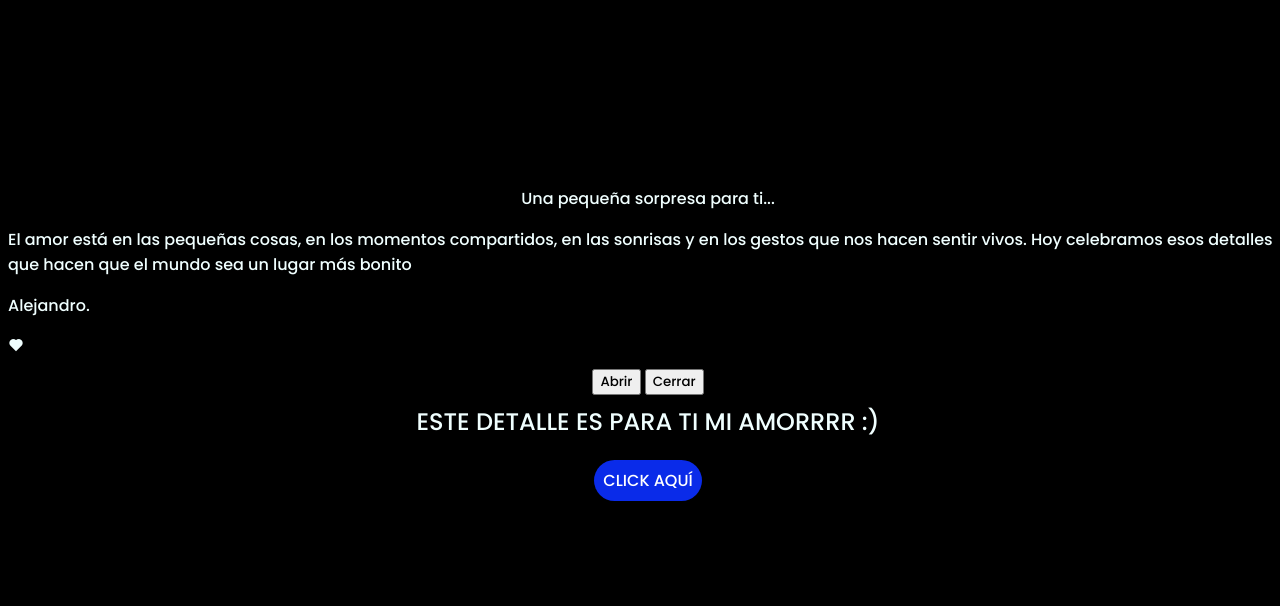
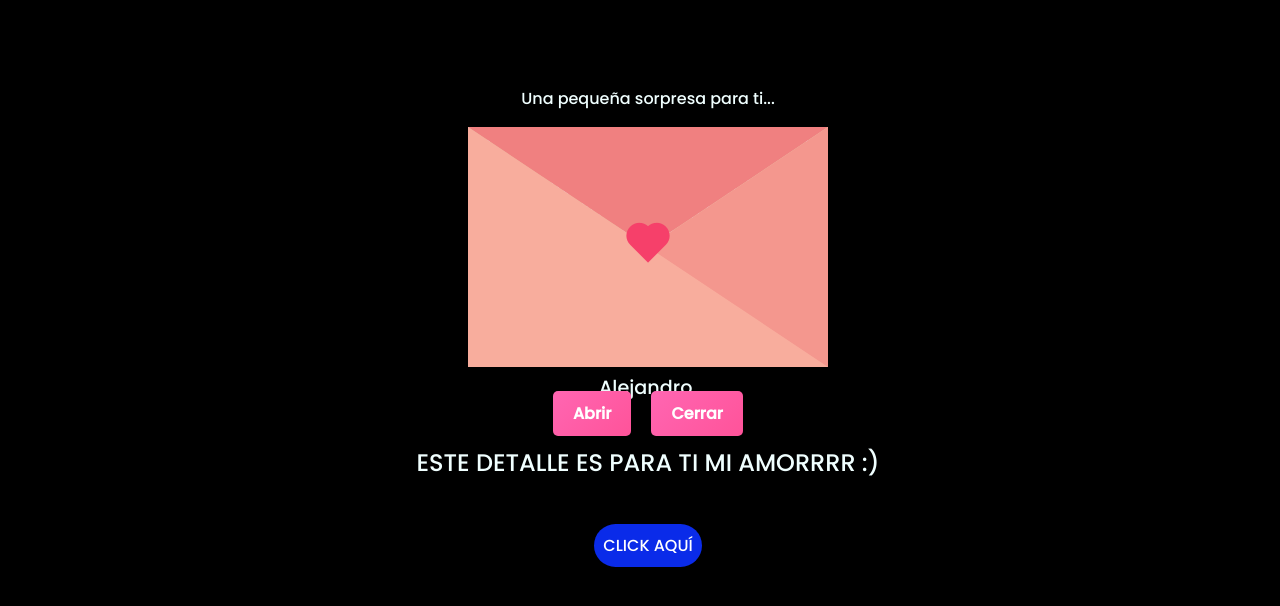
Before and after one commit to ArceaA/flores-amarillas-Narki, a plain HTML site: page index.html in a window 1280 px wide. Drawn offline with nearby package versions, Linux system fonts and the light colour scheme; a web font is replaced by a local one.

Commit message:
Update style.css

```diff
--- a/css/style.css
+++ b/css/style.css
@@ -13,7 +13,142 @@ body{
     background-color: black;
     /* padding-top: -30; */
 }
+.contenedor {
+    position: relative;
+}
 
+.superior {
+    position: absolute;
+    border-left: 180px solid transparent;
+    border-right: 180px solid transparent;
+    border-top: 120px solid #f08080;
+    border-bottom: 120px solid transparent;
+
+    transition: transform .75s;
+    transform-origin: top;
+}
+
+.mensaje {
+    position: absolute;
+    padding: 1.5rem;
+    line-height: 1.5rem;
+    box-sizing: border-box;
+    text-align: center;
+    font-family: 'Brush Script MT', cursive;
+    font-size: 22px;
+    background: #eae2b7;
+    width: 360px;
+    height: 240px;
+    z-index: -1;
+    transition: transform 0.75s ease-in-out;
+}
+
+.mensaje:before {
+    content: "";
+    border-style: dotted;
+    position: absolute;
+    top: 12px;
+    left: 12px;
+    right: 12px;
+    bottom: 55px;
+}
+
+.mensaje p{
+    position: relative;
+    top: -10px;
+    font-size: 1.2rem;
+}
+
+.carta {
+    border-left: 180px solid #f8ad9d;
+    border-right: 180px solid #f4978e;
+    border-top: 120px solid transparent;
+    border-bottom: 120px solid #f8ad9d;
+}
+
+.bx {
+    position: absolute;
+    color: #f6406a;
+    top: 90px;
+    right: 155px;
+    font-size: 50px;
+    animation: palpitar 0.6s linear infinite;
+}
+
+.psorpresa {
+    margin-top: -10px;
+}
+
+.botones {
+    margin-top: 15px;
+    display: flex;
+    justify-content: center;
+    gap: 20px;
+}
+
+.boton {
+    padding: 10px 20px;
+    background: linear-gradient(135deg, #ff66b2, #ff4081);
+    background-size: 200% 200%;
+    border: none;
+    border-radius: 5px;
+    color: white;
+    font-size: 16px;
+    font-weight: bold;
+    cursor: pointer;
+    transition: all 0.3s ease-in-out;
+    box-shadow: 0 4px 10px rgba(0, 0, 0, 0.2);
+}
+
+.boton:hover {
+    background-position: 100% 100%;
+    box-shadow: 0 6px 15px rgba(0, 0, 0, 0.3);
+}
+
+.abrir-superior {
+    transform: rotateX(180deg);
+}
+
+.abrir-mensaje {
+    transform: translateY(-100px);
+}
+
+.bx-rotada {
+    color: #f6406a;
+    animation: none;
+}
+
+
+@keyframes palpitar {
+    0% {
+      transform: scale(1.07); /* Tamaño original */
+    }
+    80% {
+      transform: scale(1.0); /* Aumentar el tamaño un poco */
+    }
+    100% {
+      transform: scale(1.08); /* Regresar al tamaño original */
+    }
+}
+
+@media (max-width: 768px) {
+
+    .mensaje:before {
+        content: "";
+        border-style: dotted;
+        position: absolute;
+        top: 12px;
+        left: 12px;
+        right: 12px;
+        bottom: 45px;
+    }
+
+    .mensaje p{
+        position: relative;
+        top: -15px;
+        font-size: 1rem;
+    }
+}
 .botones{
     padding: 9px;
     border-radius: 80px;
```
